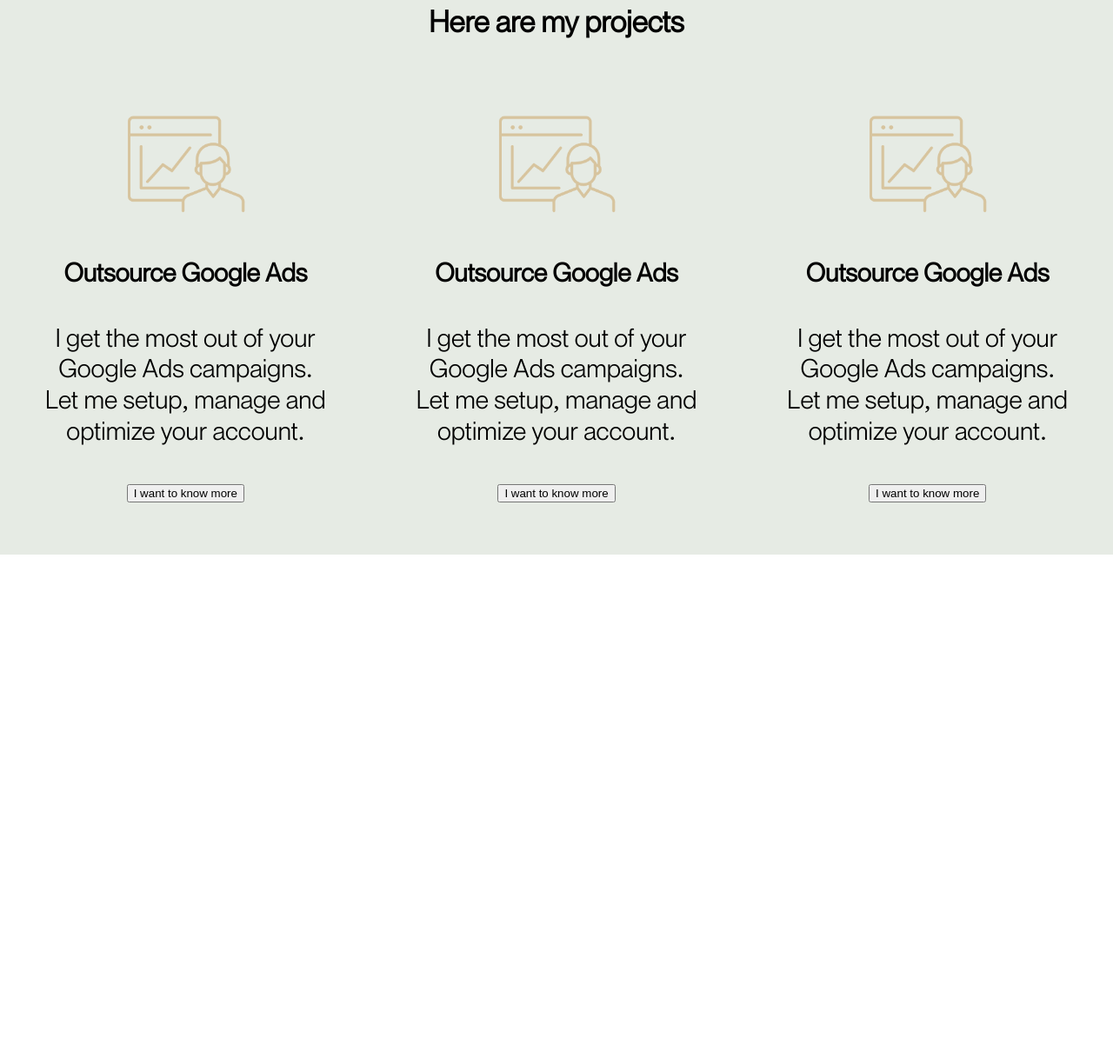
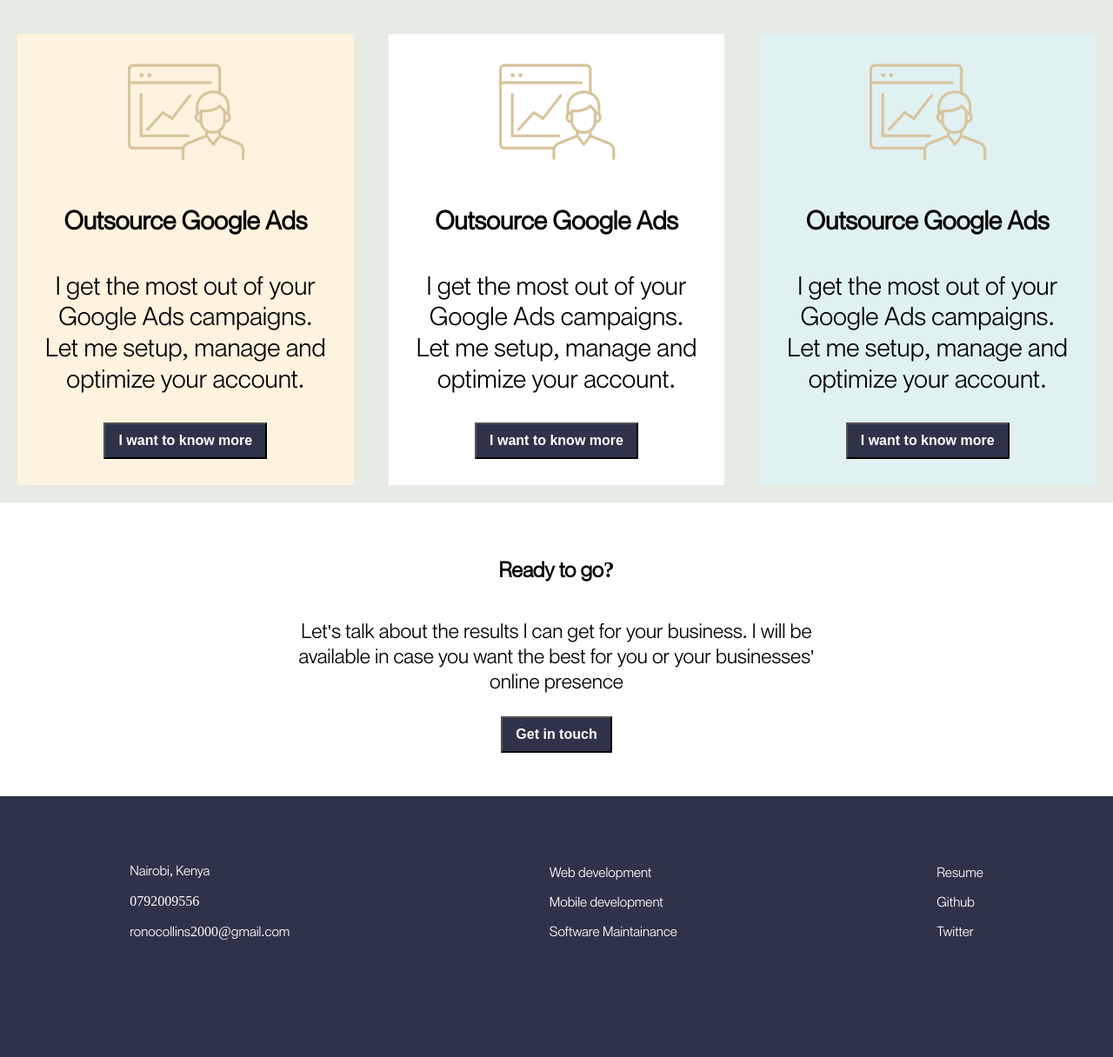
Before and after one commit to rono516/ronocollins.co.ke, a plain HTML site: page index.html in a window 1280 px wide. Shown: the part 1268-2484 px from the top of the page at 87% size. Before the commit the page ends 1956 px from the top, so only its background shows below. Drawn offline with Linux system fonts and the light colour scheme.

Commit message:
update projects footer

```diff
--- a/index.html
+++ b/index.html
@@ -23,7 +23,7 @@
                 Resume
             </div>
             <div id="menu-item">
-                Contact
+                Services
             </div>
         </div>
     </div>
@@ -43,7 +43,7 @@
             </div>
 
             <div>
-                <button id="hire-me-button">Let's discuss your Project</button>
+                <button class="hire-me-button">Let's discuss your Project</button>
             </div>
 
         </div>
@@ -85,42 +85,77 @@
     <div class="projects">
         <h3>Here are my projects</h3>
         <div class="projects-list">
-            <div class="project-item">
+            <div id="project1" class="project-item">
                 <div>
                     <img style="height: 120px;" src="assets/images/picss.png" alt="">
                 </div>
                 <div>
                     <h4>Outsource Google Ads</h4>
                     <p>I get the most out of your Google Ads campaigns. Let me setup, manage and optimize your account.</p>
-                    <button>I want to know more</button>
+                    <button class="hire-me-button">I want to know more</button>
                 </div>
             </div>
-            <div class="project-item">
+            <div id="project2" class="project-item">
                 <div>
                     <img style="height: 120px;" src="assets/images/picss.png" alt="">
                 </div>
                 <div>
                     <h4>Outsource Google Ads</h4>
                     <p>I get the most out of your Google Ads campaigns. Let me setup, manage and optimize your account.</p>
-                    <button>I want to know more</button>
+                    <button class="hire-me-button">I want to know more</button>
                 </div>
             </div>
-            <div class="project-item">
+            <div id="project3" class="project-item">
                 <div>
                     <img style="height: 120px;" src="assets/images/picss.png" alt="">
                 </div>
                 <div>
                     <h4>Outsource Google Ads</h4>
                     <p>I get the most out of your Google Ads campaigns. Let me setup, manage and optimize your account.</p>
-                    <button>I want to know more</button>
+                    <button class="hire-me-button">I want to know more</button>
                 </div>
             </div>
         </div>
     </div>
 
+    <div class="call-to-action">
+
+        <h5>Ready to go?</h5>
+        <p>Let's talk about the results I can get for your business. I will be available in case you want the best for you or your businesses' online presence</p>
+        <button class="hire-me-button">Get in touch</button>
+
+    </div>
+
+    <footer>
+
+        <div class="footer">
+
+            <div class="contact">
+                <p>Nairobi, Kenya</p>
+                <p>0792009556</p>
+                <p>ronocollins2000@gmail.com</p>
+
+            </div>
+            <div class="services">
+                <p>Web development</p>
+                <p>Mobile development</p>
+                <p>Software Maintainance</p>
+
+            </div>
+            <div class="links">
+                <p>Resume</p>
+                <p>Github</p>
+                <p>Twitter</p>
+
+            </div>
 
 
-    <!-- <section class="hero"></section> -->
+        </div>
+
+    </footer>
+
+
+
 
 </body>
 
--- a/styles.css
+++ b/styles.css
@@ -79,7 +79,7 @@ body{
     border-bottom: 2px solid #D7C49E;
 }
 
-#hire-me-button{
+.hire-me-button{
     background: #2F3349;
     color: white;
     padding: 10px 15px;
@@ -115,9 +115,9 @@ body{
 }
 
 .projects{
-    margin: 50px 0px;
+    /* margin: 50px 0px; */
     text-align: center;
-    padding: 10px 0px;
+    /* padding: 10px 0px; */
     font-size: 30px;
     background-color: #E6EBE4;
     /* height: 60vh; */
@@ -129,6 +129,47 @@ body{
 .project-item{
     padding: 30px;
     margin: 20px;
+    width: 30%;
+}
+#project1{
+    background-color: #FEF3DF;
+}
+#project2{
+    background-color: white;
+}
+#project3{
+    background-color: #E0F1F1;
+}
+.call-to-action{
+    /* background-color: #FEF3DF; */
+    /* margin-top: 0px;
+    padding-top: 0px; */
+    text-align: center;
+    margin-bottom: 30px;
+    font-size: 30px;
+    /* margin: 20px 0px; */
+    padding: 20px 0px;
+
+}
+
+.call-to-action p{
+    font-size: 24px;
+    width: 50%;
+    margin-left: auto;
+    margin-right: auto;
+}
+
+footer{
+    background-color: #2F3349;
+    color: white;
+    height: 300px;
+}
+
+.footer{
+    display: flex;
+    justify-content: space-around;
+    align-items: center;
+    padding: 60px 0px;
 }
 @media only screen and (max-width: 768px) {
     /* For mobile phones: */
@@ -142,6 +183,12 @@ body{
     .projects-list{
         flex-direction: column;
     }
+    .footer{
+        flex-direction: column;
+    }
+    footer{
+        height: 410px;
+    }
   }
 
 @media only screen and (min-width: 768px) {
```
